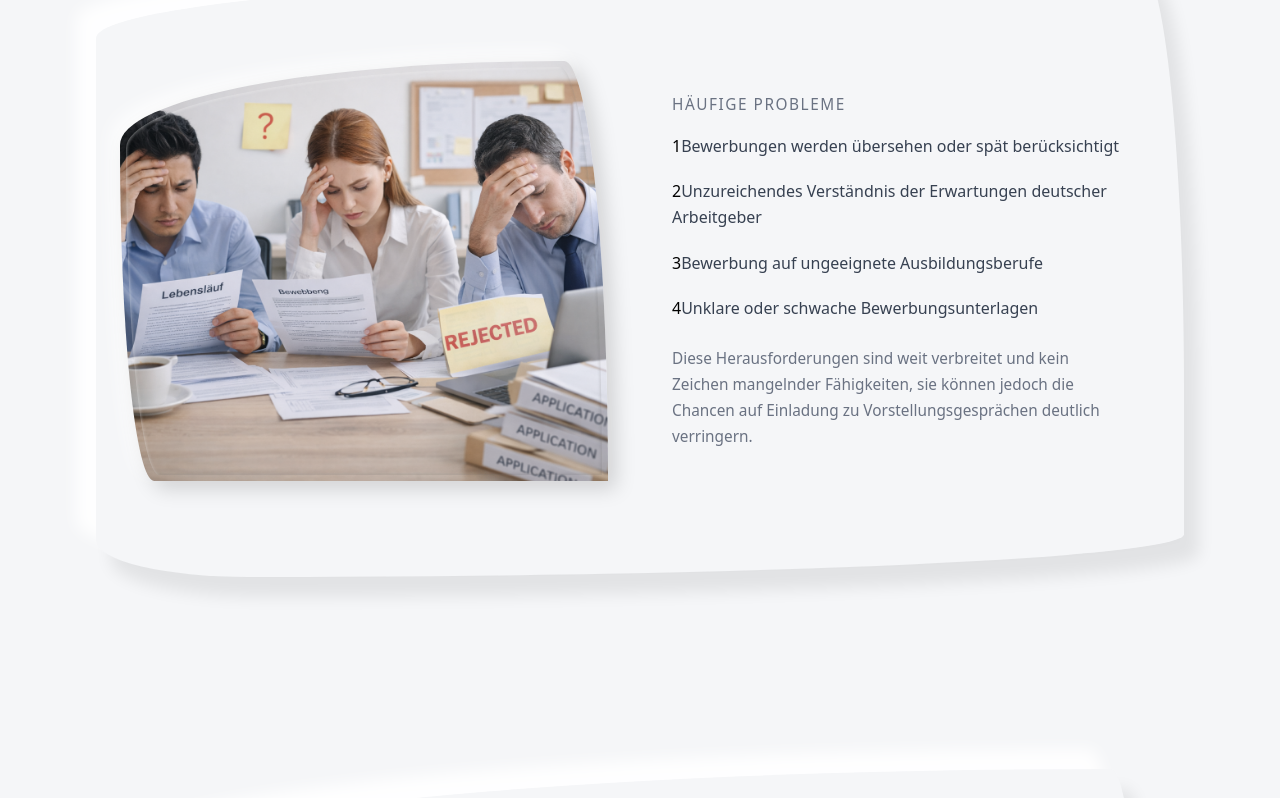
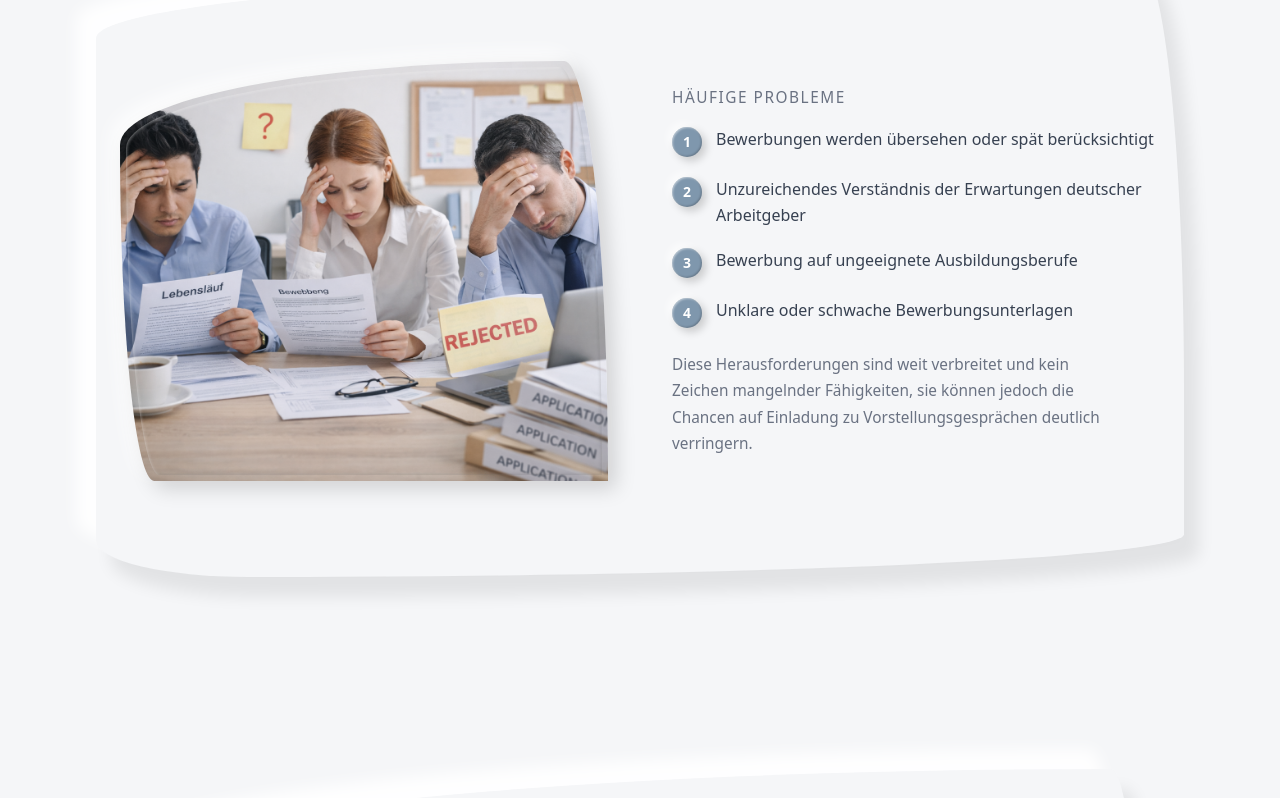
Before and after one commit to Bassil88/aura-coffee-demo, a Next.js app: page /de in a window 1280 px wide. Shown: the part 3602-4400 px from the top of the page. Built offline with nearby package versions, Linux system fonts and the light colour scheme.

Commit message:
fix steps style back

```diff
--- a/app/components/Contact.tsx
+++ b/app/components/Contact.tsx
@@ -97,7 +97,7 @@ export default function Contact({ locale }: { locale: "de" | "en" }) {
       md:text-lg
       lg:text-xl transition"
               >
-                +49 4141 428 438
+                +49 163 1897 654
               </a>
             </div>
             <p
--- a/app/globals.css
+++ b/app/globals.css
@@ -664,3 +664,44 @@ small {
     inset 2px 2px 6px rgba(0, 0, 0, 0.18),
     inset -2px -2px 6px rgba(255, 255, 255, 1);
 }
+
+
+
+/* ===== How It Works Steps ===== */
+.how-step {
+  display: flex;
+  align-items: flex-start;
+  gap: 14px;
+}
+
+.step-number {
+  min-width: 30px;
+  height: 30px;
+  border-radius: 999px;
+
+  font-size: 14px;
+  font-weight: 600;
+  color: #ffffff;
+
+  /* LIGHTER base for neumorphism */
+  background: #7f97ad;
+
+  /* REAL neumorphic depth */
+  box-shadow:
+    4px 4px 8px rgba(0, 0, 0, 0.18),
+    -4px -4px 8px rgba(255, 255, 255, 0.7),
+    inset 1px 1px 2px rgba(255, 255, 255, 0.45),
+    inset -1px -1px 2px rgba(0, 0, 0, 0.2);
+
+  display: flex;
+  align-items: center;
+  justify-content: center;
+}
+
+
+
+.step-text {
+  font-size: 16px;
+  color: #374151;
+  line-height: 1.6;
+}
```
